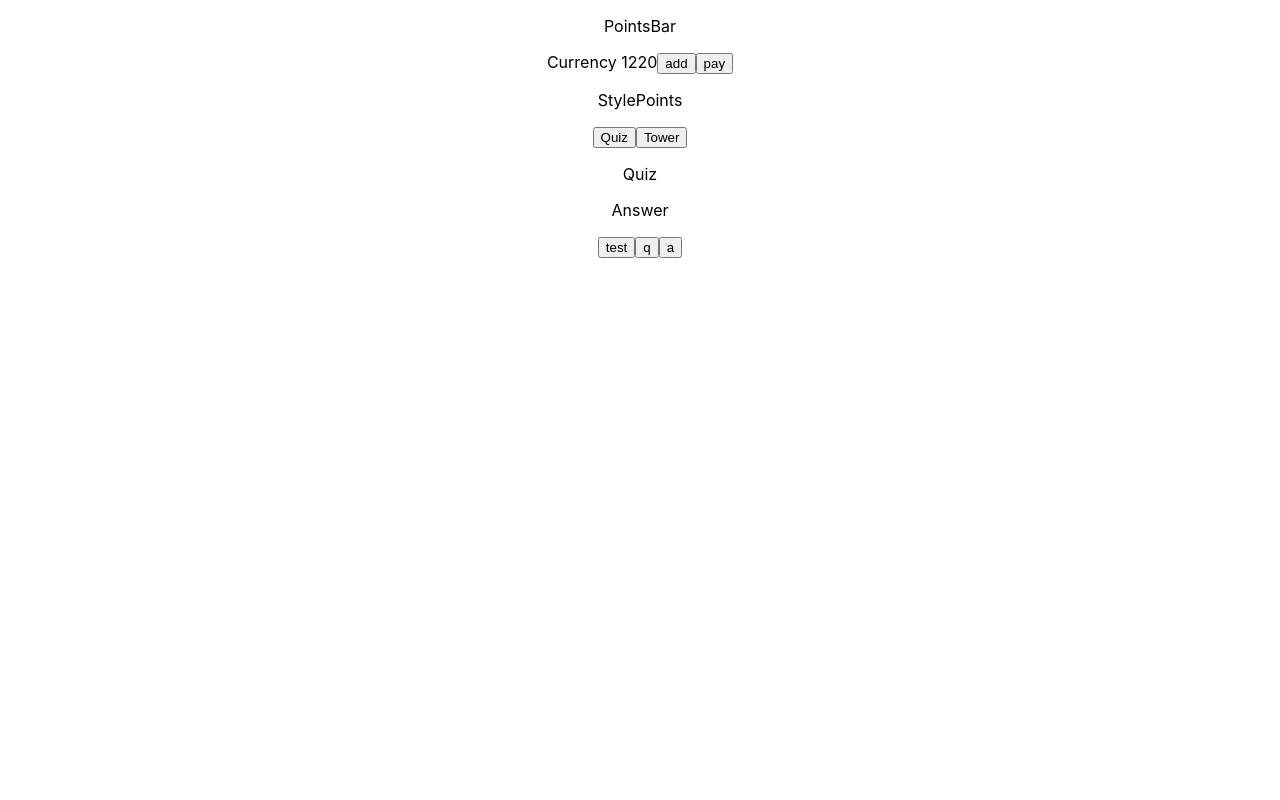
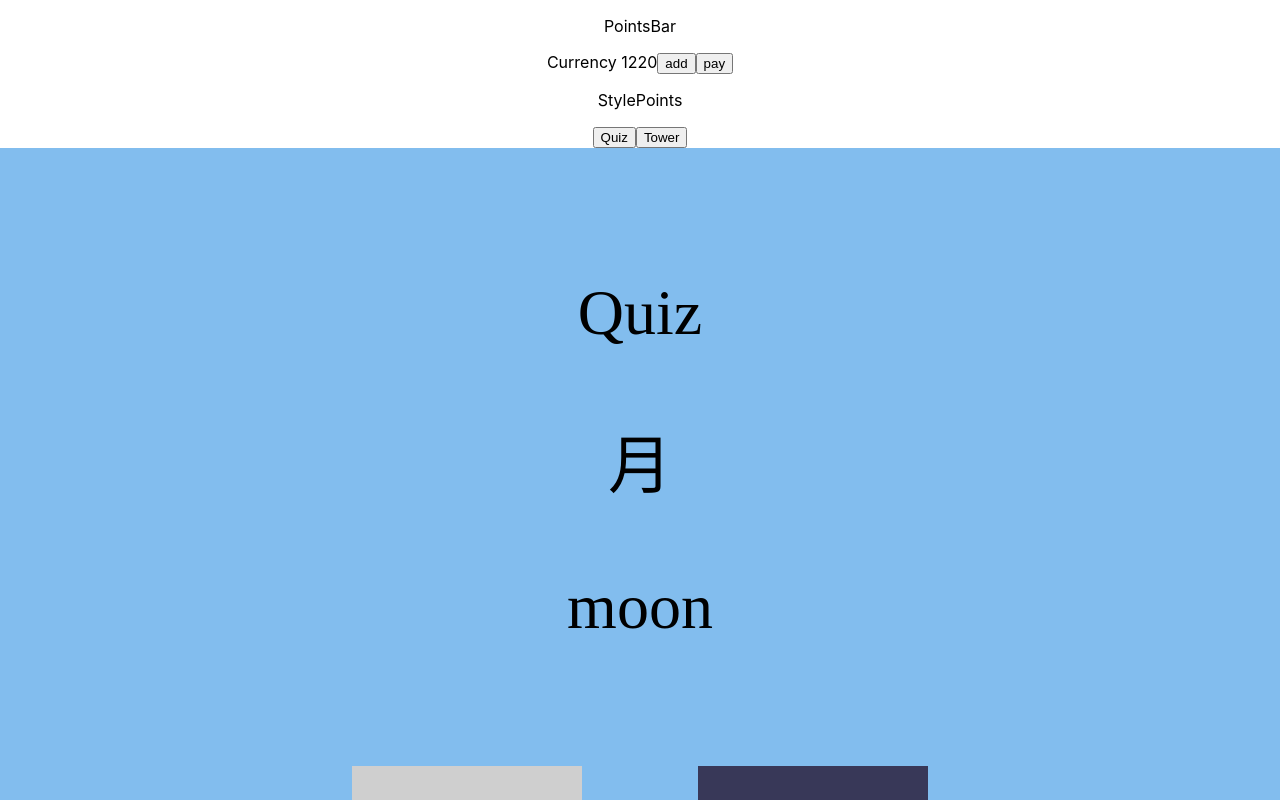
Before and after one commit to redBrigid/KanjiTower, a React (Create React App) app in the folder kanji-tower/: page / in a window 1280 px wide. Both pictures are taken after a click on the button "Quiz". Shown: the top 800 px of the page. Built offline with nearby package versions, Linux system fonts and the light colour scheme.

Commit message:
quiz css, redux edit

```diff
--- a/kanji-tower/src/App.css
+++ b/kanji-tower/src/App.css
@@ -28,6 +28,44 @@
   color: #61dafb;
 }
 
+.html{
+  font-size: 12px;
+}
+
+.quiz{
+  height: 100%;
+  width: 100%;
+  background-color: rgb(130, 189, 238);
+  padding: 5%;
+  font-family: 'Hubballi', cursive;
+  font-size: 4rem;
+}
+
+.quiz button{
+  font-family: 'Hubballi', cursive;
+  font-size: 2rem;
+  margin: 5%;
+  width:20%;
+  background-color: rgb(56, 56, 88);
+  color: lightskyblue;
+  border: 0;
+  padding: 5%;
+  cursor: pointer;
+}
+
+.quiz button:disabled{
+  background-color: rgb(207, 207, 207);
+  color: rgb(143, 143, 143);
+  cursor: default;
+}
+
+.red{
+  color:red;
+}
+
+@import url('https://fonts.googleapis.com/css2?family=Hubballi&display=swap');
+
+
 @keyframes App-logo-spin {
   from {
     transform: rotate(0deg);
--- a/kanji-tower/src/actions/index.js
+++ b/kanji-tower/src/actions/index.js
@@ -57,9 +57,16 @@ export const quizModeAnswer=arg=>{
     }
 }
 
-export const updateIndex=arg=>{
+export const nextIndex=maxIndex=>{
     return{
-        type:'UPDATE_INDEX',
-        payload: arg
+        type:'NEXT_INDEX',
+        payload: maxIndex
     }
 }
+
+export const prevIndex=maxIndex=>{
+    return{
+        type:'PREV_INDEX',
+        payload: maxIndex
+    }
+}
--- a/kanji-tower/src/components/Answer.js
+++ b/kanji-tower/src/components/Answer.js
@@ -1,10 +1,17 @@
-import React from 'react'
+import React, { useState } from 'react'
+import { useSelector } from 'react-redux'
 
-export default function Answer() {
+export default function Answer(props) {
+  const [answer, setAnswer] = useState('click to show answer')
+  const index = useSelector(state=>state.quizIndexReducer)
+
+  function showAnswer() {
+    setAnswer(props.value.meaning)
+  }
+
   return (
     <div>
-        <p>Answer</p>
-
+      <p onClick={showAnswer}>{props.data[index].meaning}</p>
     </div>
   )
 }
--- a/kanji-tower/src/components/Character.js
+++ b/kanji-tower/src/components/Character.js
@@ -17,6 +17,7 @@ import { useDispatch } from 'react-redux';
 import { setCharacterDetailsMode } from '../actions'
 
 export default function Character(props) {
+ console.log('ccc', props)
     function getRightImg(n){
         switch(n){
             case 1: return pic1;
--- a/kanji-tower/src/components/Question.js
+++ b/kanji-tower/src/components/Question.js
@@ -1,15 +1,12 @@
 import React from 'react'
-import { useSelector,useDispatch } from 'react-redux'
+import { useSelector } from 'react-redux'
 
 export default function Question(props) {
-
-    const dispatch=useDispatch();
+    const index = useSelector(state=>state.quizIndexReducer)
+    console.log('ppp', props.value)
     return (
         <div>
-            <p>Question</p>
-            {/* <p>{props.data}</p> */}
-            {/* <button onClick={()=>dispatch(minusButton(props.data))}>-</button>
-            <button onClick={()=>dispatch(plusButton(props.data))}>+</button> */}
+            <p>{props.data[index].kanji}</p>
         </div>
     )
 }
--- a/kanji-tower/src/components/Quiz.js
+++ b/kanji-tower/src/components/Quiz.js
@@ -1,6 +1,6 @@
 import React from 'react'
 import { useDispatch, useSelector } from 'react-redux';
-import { quizModeAnswer, quizModeQuestion, updateIndex } from '../actions';
+import { quizModeAnswer, quizModeQuestion, nextIndex, prevIndex } from '../actions';
 import rawData from '../data.json'
 import Answer from './Answer';
 import Question from './Question';
@@ -10,19 +10,21 @@ export default function Quiz() {
   const index = useSelector(state=>state.quizIndexReducer);
   const dispatch = useDispatch();
 
-  console.log(index)
 
+
+  const maxIndex=rawData.floorList.length;
+console.log('uuuu',index,maxIndex,rawData.floorList.length)
   return (
-    <div>
+    <div className='quiz'>
       <p>Quiz</p>
-      {
-      mode.state==='question'
-      ?<Question/>
-      :<Answer/>
-      }
-      <button onClick={()=>dispatch(updateIndex())}>test</button>
-      <button onClick={()=>dispatch(quizModeQuestion())}>q</button>
-      <button onClick={()=>dispatch(quizModeAnswer())}>a</button>
+
+      <Question data={rawData.floorList}/>
+      <Answer data={rawData.floorList}/>
+
+      <button disabled={index===0?true:false} onClick={()=>dispatch(prevIndex(maxIndex))}>prev</button>
+      <button className='red' disabled={index===maxIndex-1?true:false} onClick={()=>dispatch(nextIndex(maxIndex))}>next</button>
+       {/* <button onClick={()=>dispatch(quizModeQuestion())}>q</button>
+      <button onClick={()=>dispatch(quizModeAnswer())}>a</button> */}
     </div>
   )
 
--- a/kanji-tower/src/components/Tower.js
+++ b/kanji-tower/src/components/Tower.js
@@ -1,6 +1,7 @@
 import React from 'react'
 import Floor from './Floor';
 import data from '../data.json'
+import Character from './Character';
 
 export default function Tower() {
     return (
@@ -8,7 +9,7 @@ export default function Tower() {
         <div className='tower'><span>Tower</span>
 
             <div className='flex-container-tower'>
-                {data.floorList.map((floor, i,) => <Floor key={i} floor={floor} floorNumber={i + 1} />)}
+                {data.floorList.map((item, i,) => <Character key={i} character={item} />)}
             </div>
         </div>
     )
--- a/kanji-tower/src/reducers/quizIndex.js
+++ b/kanji-tower/src/reducers/quizIndex.js
@@ -1,7 +1,10 @@
 const quizIndexReducer = (state = 0, action) => {
+    console.log('zzzz: ',action)
     switch (action.type) {
-        case 'UPDATE_INDEX':
+        case 'NEXT_INDEX':
             return state+1
+        case 'PREV_INDEX':
+            return state-1
         default:
             return state;
     }
```
Also changed, not shown: kanji-tower/src/data.json (+2 -10 lines).
